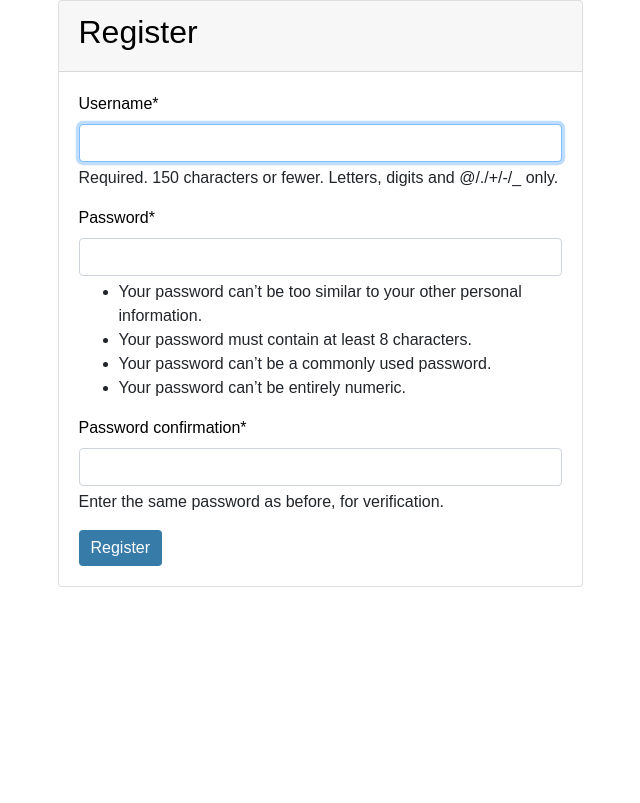
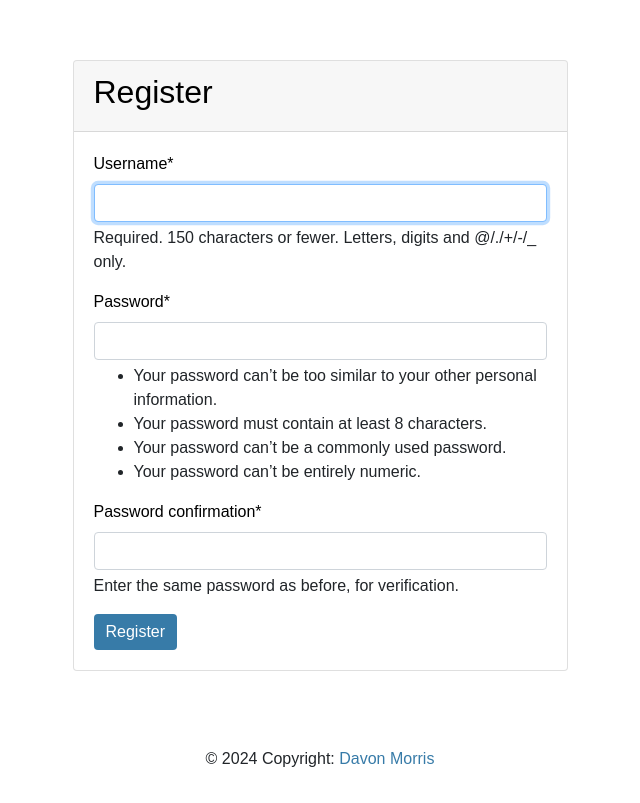
Before and after one commit to davmor21/finalProjectDavonMorrisF2024, a Django app: page /users/register/ in a window 1280 px wide. Shown: the part 96-899 px from the top of the page, without its empty margins (320-960 px from the left). Before the commit the page ends 683 px from the top, so only its background shows below. Run offline with Django 5.2, Linux system fonts and the light colour scheme; some libraries are stand-ins or nearby versions.

Commit message:
Dark Mode Fixes, Footer with Copyright added

```diff
--- a/tcgApp/cards/static/cards/style.css
+++ b/tcgApp/cards/static/cards/style.css
@@ -32,6 +32,28 @@ body {
 }
 a {
     text-decoration: none !important;
+}
+#collection-list-item{
+    border: none !important;
+}
+#collection-name{
+    padding-bottom: 10px;
+}
+
+#add-collection,
+#add-card{
+    background-color: #28a644 !important;
+}
+#add-collection:hover,
+#add-card:hover{
+    background-color: #218336 !important;
+}
+
+.container{
+    padding: 30px;
+}
+.footer-link{
+    color: #377ba8;
 }
 /* Flash Messages */
 .flash {
@@ -181,7 +203,7 @@ nav a {
 /* Dark Mode Styles */
 @media (prefers-color-scheme: dark) {
     body{
-        background-color: #121212 !important;
+        background-color: #1a1a1a !important;
     }
 
     .navbar-light,
@@ -191,24 +213,40 @@ nav a {
     .post,
     .modal-header,
     .modal-body,
-    .modal-content{
+    .modal-content,
+    .container,
+    .login-register-screen,
+    .card-header,
+    .card-body
+    {
         background-color: #1f1f1f !important;
     }
+
     #collection-list-link {
         color: #c38fff
     }
-    #add-collection,
-    #add-card{
-        background-color: #28a644 !important;
-    }
+
 
     *,
     #nav-title,
     #nav-username,
+    .card-header h2.login-register-h2,
+    .card-body label.requiredField,
+    .card-body .form-group label,
     input,
-    textarea {
+    textarea{
         color:white;
     }
+    .card-body strong{
+        color: red !important;
+    }
+    .card-body .text-muted{
+        color: white !important;
+    }
+    div.alert{
+        background-color: red !important;
+    }
+
     nav a:hover {
         color: #bbbbbb;
     }
@@ -260,3 +298,4 @@ nav a {
         color: white;  /* Ensure text is white */
         border: 1px solid #555;  /* Darker border */
     }
+}
--- a/tcgApp/cards/templates/cards/index.html
+++ b/tcgApp/cards/templates/cards/index.html
@@ -9,9 +9,9 @@
     </div>
 
     {% if latest_collection_list %}
-    <ul class="list-group">
+    <ul class="list-group" id="collection-list">
         {% for collection in latest_collection_list %}
-        <li class="list-group-item d-flex justify-content-between align-items-center">
+        <li class="list-group-item d-flex justify-content-between align-items-center" id="collection-list-item">
             <a href="{% url 'cards:detail' collection.id %}" id="collection-list-link">{{ collection.collection_name }}</a>
             <button type="button" class="btn btn-danger btn-sm" onclick="openRemoveModal({{ collection.id }})">Remove</button>
         </li>
--- a/tcgApp/templates/base.html
+++ b/tcgApp/templates/base.html
@@ -4,7 +4,7 @@
         <meta charset="UTF-8">
         <meta name="viewport" content="width=device-width, initial-scale=1.0">
         {% csrf_token %}
-        <title>{% block title %}{% endblock %} - Django</title>
+        <title>{% block title %}{% endblock %}</title>
         <link rel="stylesheet" href="https://stackpath.bootstrapcdn.com/bootstrap/4.5.2/css/bootstrap.min.css">
         {% load static %}
         <link rel="stylesheet" href="{% static 'cards/style.css' %}?{% now 'U' %}">
@@ -39,6 +39,13 @@
         {% endblock %}
     </div>
 
+    <footer class="bg-body-tertiary text-center text-lg-start">
+         <div class="text-center p-3">
+            © 2024 Copyright:
+            <a class="footer-link" href="https://github.com/davmor21" target="_blank">Davon Morris</a>
+         </div>
+    </footer>
+
     <script src="https://code.jquery.com/jquery-3.5.1.min.js"></script>
     <script src="https://cdn.jsdelivr.net/npm/popper.js@1.16.1/dist/umd/popper.min.js"></script>
     <script src="https://stackpath.bootstrapcdn.com/bootstrap/4.5.2/js/bootstrap.min.js"></script>
--- a/tcgApp/users/templates/users/login.html
+++ b/tcgApp/users/templates/users/login.html
@@ -7,10 +7,10 @@
 {% block content %}
 <div class="container">
     <div class="row justify-content-center">
-        <div class="col-md-6">
+        <div class="col-md-6 login-register-screen">
             <div class="card">
                 <div class="card-header">
-                    <h2>Login</h2>
+                    <h2 class="login-register-h2">Login</h2>
                 </div>
                 <div class="card-body">
                     <form method="post">
--- a/tcgApp/users/templates/users/register.html
+++ b/tcgApp/users/templates/users/register.html
@@ -7,10 +7,10 @@
 {% block content %}
 <div class="container">
     <div class="row justify-content-center">
-        <div class="col-md-6">
+        <div class="col-md-6 login-register-screen">
             <div class="card">
                 <div class="card-header">
-                    <h2>Register</h2>
+                    <h2 class="login-register-h2">Register</h2>
                 </div>
                 <div class="card-body">
                     <form method="post">
```
Also changed, not shown: tcgApp/cards/templates/cards/detail.html (+6 -3 lines).
